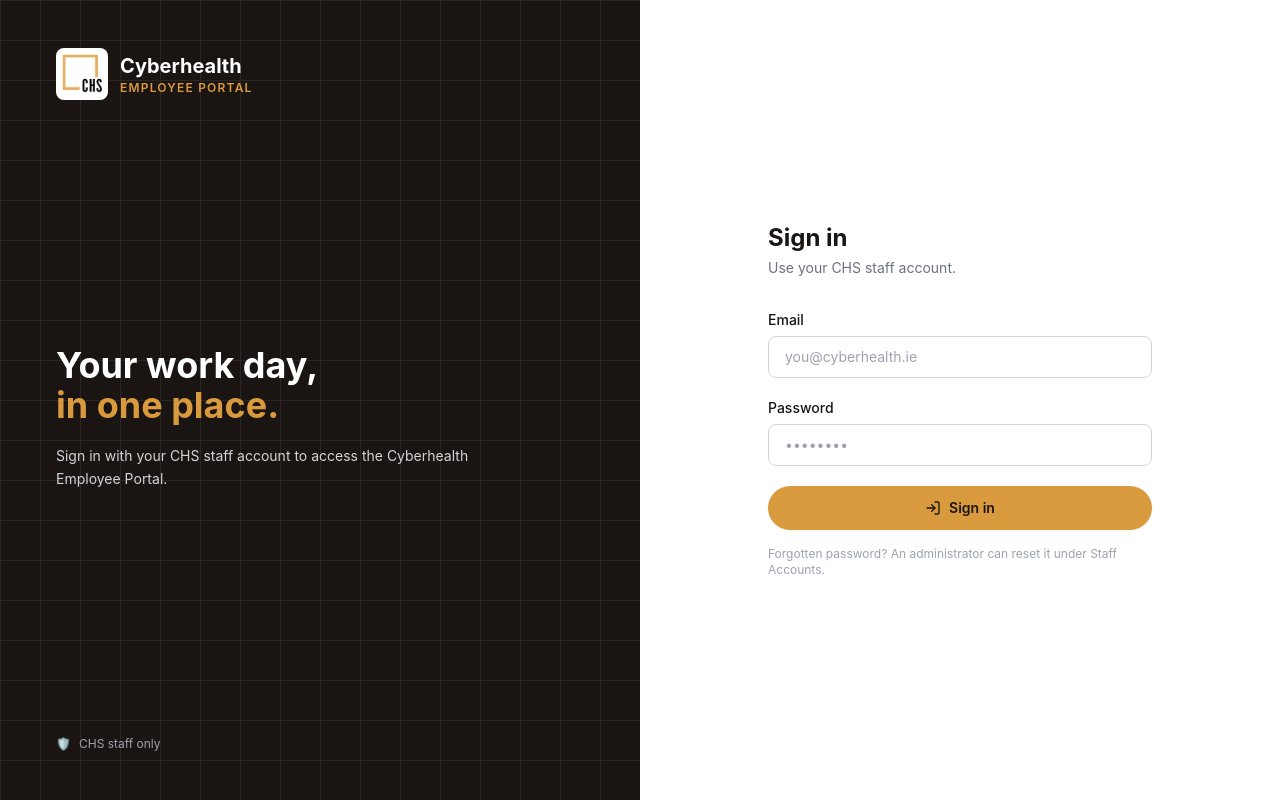
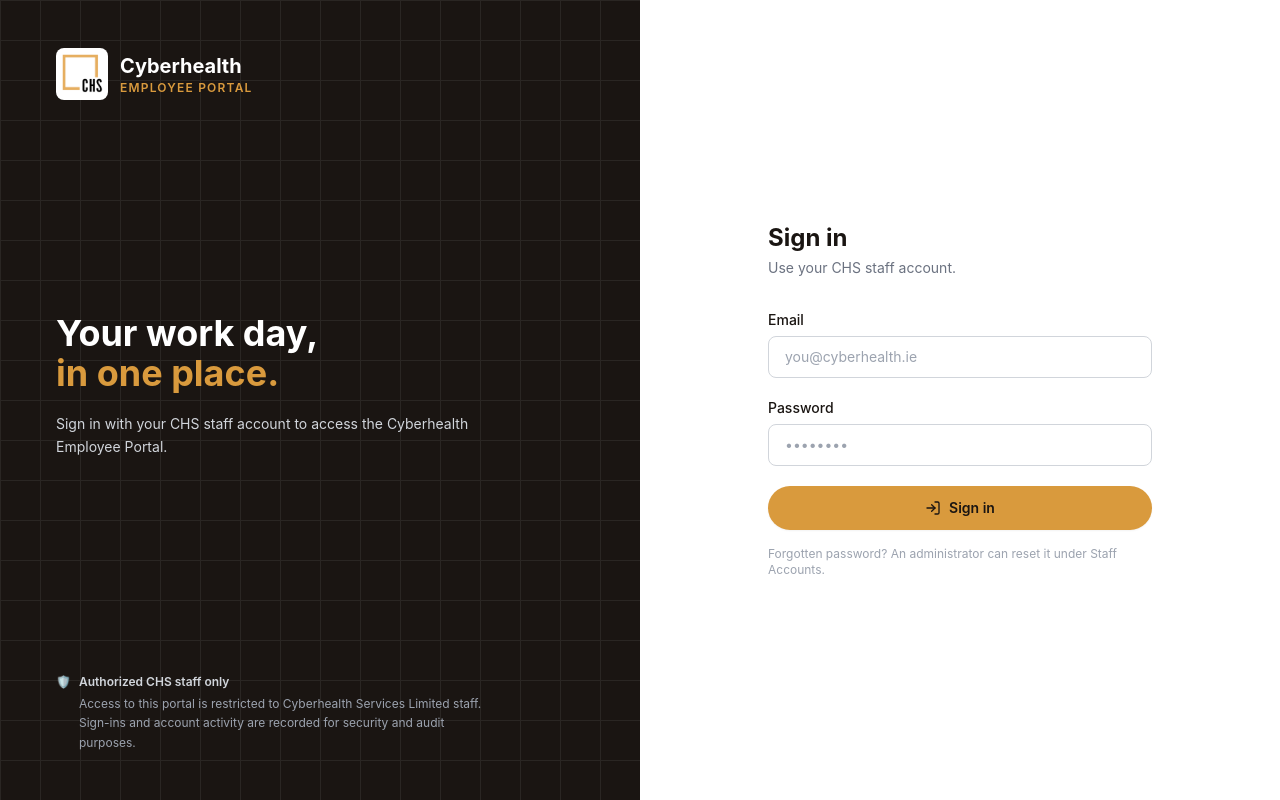
Before and after one commit to Airamae1129/chs-employee-portal-local, a Next.js app in the folder apps/web/: page /login in a window 1280 px wide. Built offline with nearby package versions, Linux system fonts and the light colour scheme; no server answers.

Commit message:
Expand the staff-only notice on the sign-in page
Co-Authored-By: Claude Sonnet 5 <noreply@anthropic.com>

```diff
--- a/apps/web/src/components/LoginSplit.tsx
+++ b/apps/web/src/components/LoginSplit.tsx
@@ -59,8 +59,15 @@ export function LoginSplit({
           </p>
         </div>
 
-        <div className="relative z-10 flex items-center gap-2 text-xs text-gray-400">
-          <span>🛡️</span> CHS staff only
+        <div className="relative z-10 flex max-w-md items-start gap-2 text-xs leading-relaxed text-gray-400">
+          <span>🛡️</span>
+          <div>
+            <div className="font-semibold text-gray-300">Authorized CHS staff only</div>
+            <div className="mt-0.5">
+              Access to this portal is restricted to Cyberhealth Services Limited staff. Sign-ins and account activity are
+              recorded for security and audit purposes.
+            </div>
+          </div>
         </div>
       </div>
 
```
